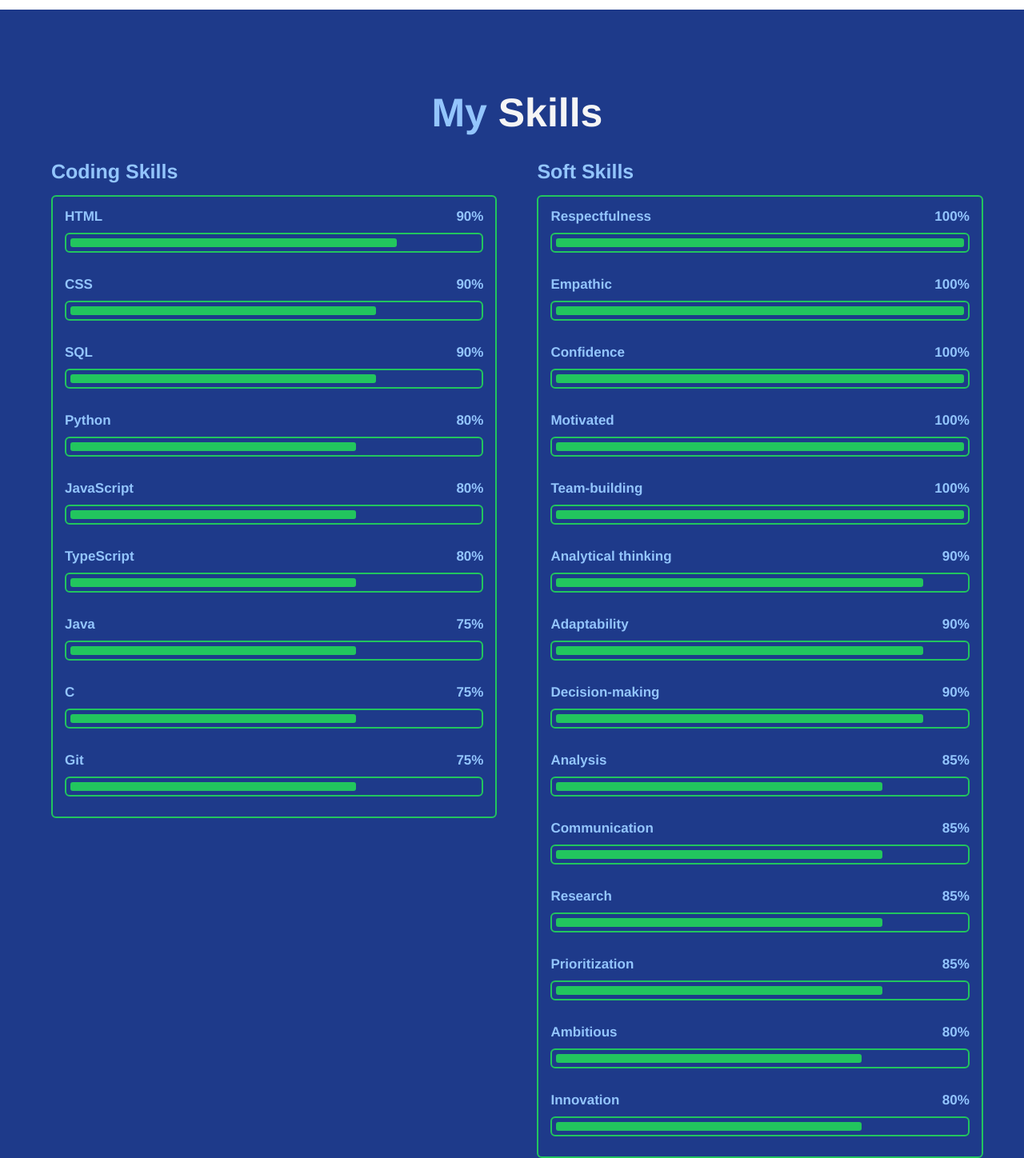
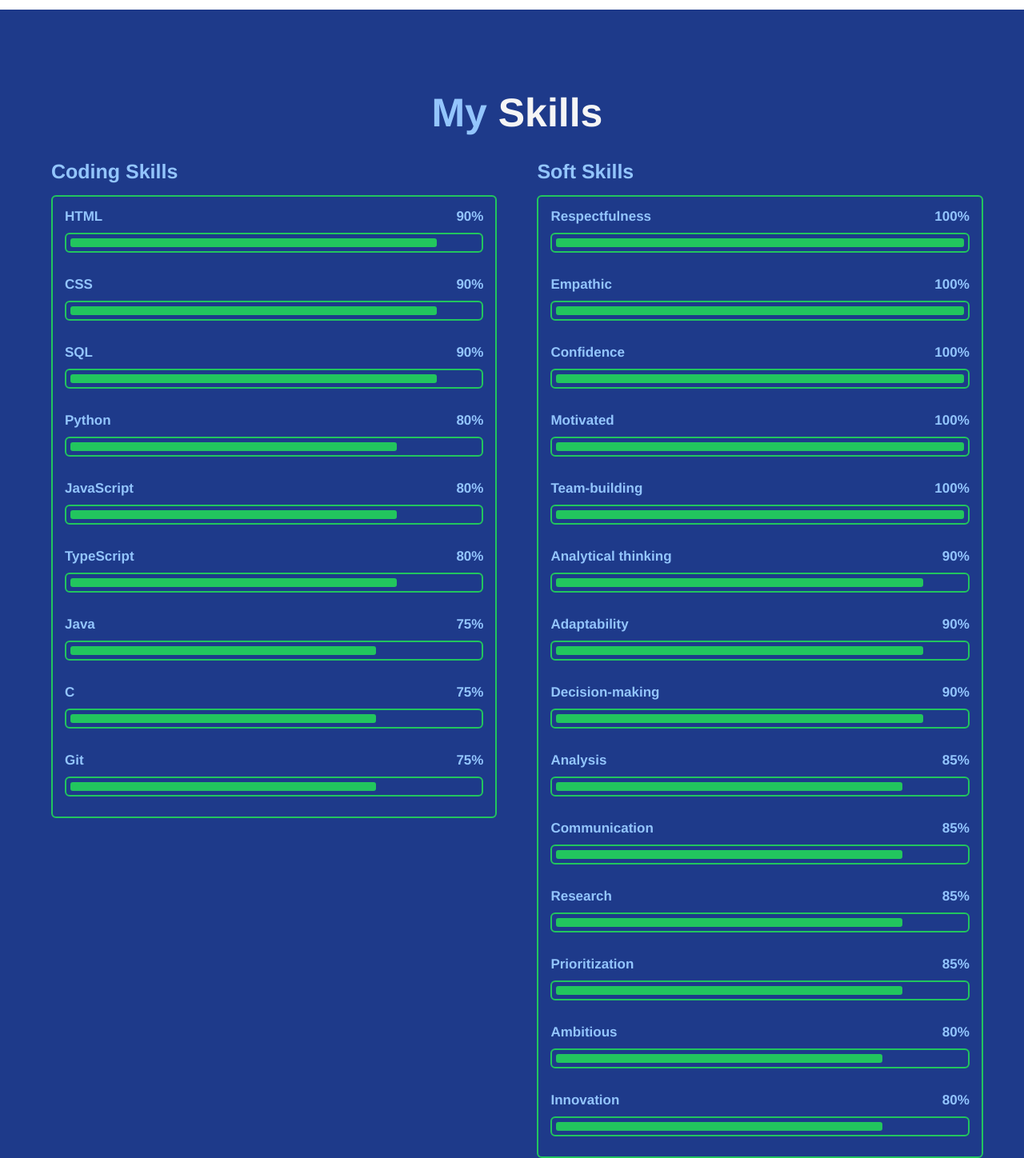
Before and after one commit to Damanger/Omar-Cruz-Portfolio, a plain HTML site: page index.html in a window 1280 px wide. Shown: the part 2891-4339 px from the top of the page at 80% size. Drawn offline with nearby package versions, Linux system fonts and the light colour scheme; some packages are replaced by stand-ins of ours; a script that the page names is missing.

Commit message:
Update style.css
updating data

```diff
--- a/style.css
+++ b/style.css
@@ -698,39 +698,39 @@ width: 100%;
 }
 
 .skills-column:nth-child(1) .skills-content .progress:nth-child(1) .bar span{
+    width: 90%;
+}
+
+.skills-column:nth-child(1) .skills-content .progress:nth-child(2) .bar span{
+    width: 90%;
+}
+
+.skills-column:nth-child(1) .skills-content .progress:nth-child(3) .bar span{
+    width: 90%;
+}
+
+.skills-column:nth-child(1) .skills-content .progress:nth-child(4) .bar span{
     width: 80%;
 }
 
-.skills-column:nth-child(1) .skills-content .progress:nth-child(2) .bar span{
+.skills-column:nth-child(1) .skills-content .progress:nth-child(5) .bar span{
+    width: 80%;
+}
+
+.skills-column:nth-child(1) .skills-content .progress:nth-child(6) .bar span{
+    width: 80%;
+}
+
+.skills-column:nth-child(1) .skills-content .progress:nth-child(7) .bar span{
     width: 75%;
 }
 
-.skills-column:nth-child(1) .skills-content .progress:nth-child(3) .bar span{
+.skills-column:nth-child(1) .skills-content .progress:nth-child(8) .bar span{
     width: 75%;
 }
 
-.skills-column:nth-child(1) .skills-content .progress:nth-child(4) .bar span{
-    width: 70%;
-}
-
-.skills-column:nth-child(1) .skills-content .progress:nth-child(5) .bar span{
-    width: 70%;
-}
-
-.skills-column:nth-child(1) .skills-content .progress:nth-child(6) .bar span{
-    width: 70%;
-}
-
-.skills-column:nth-child(1) .skills-content .progress:nth-child(7) .bar span{
-    width: 70%;
-}
-
-.skills-column:nth-child(1) .skills-content .progress:nth-child(8) .bar span{
-    width: 70%;
-}
-
 .skills-column:nth-child(1) .skills-content .progress:nth-child(9) .bar span{
-    width: 70%;
+    width: 75%;
 }
 
 .skills-column:nth-child(2) .skills-content .progress:nth-child(1) .bar span{
@@ -766,27 +766,27 @@ width: 100%;
 }
 
 .skills-column:nth-child(2) .skills-content .progress:nth-child(9) .bar span{
+    width: 85%;
+}
+
+.skills-column:nth-child(2) .skills-content .progress:nth-child(10) .bar span{
+    width: 85%;
+}
+
+.skills-column:nth-child(2) .skills-content .progress:nth-child(11) .bar span{
+    width: 85%;
+}
+
+.skills-column:nth-child(2) .skills-content .progress:nth-child(12) .bar span{
+    width: 85%;
+}
+
+.skills-column:nth-child(2) .skills-content .progress:nth-child(13) .bar span{
     width: 80%;
 }
 
-.skills-column:nth-child(2) .skills-content .progress:nth-child(10) .bar span{
+.skills-column:nth-child(2) .skills-content .progress:nth-child(14) .bar span{
     width: 80%;
-}
-
-.skills-column:nth-child(2) .skills-content .progress:nth-child(11) .bar span{
-    width: 80%;
-}
-
-.skills-column:nth-child(2) .skills-content .progress:nth-child(12) .bar span{
-    width: 80%;
-}
-
-.skills-column:nth-child(2) .skills-content .progress:nth-child(13) .bar span{
-    width: 75%;
-}
-
-.skills-column:nth-child(2) .skills-content .progress:nth-child(14) .bar span{
-    width: 75%;
 }
 
 .skills-column:nth-child(3) .skills-content .progress:nth-child(1) .bar span{
@@ -798,19 +798,19 @@ width: 100%;
 }
 
 .skills-column:nth-child(3) .skills-content .progress:nth-child(3) .bar span{
+    width: 80%;
+}
+
+.skills-column:nth-child(3) .skills-content .progress:nth-child(4) .bar span{
+    width: 80%;
+}
+
+.skills-column:nth-child(3) .skills-content .progress:nth-child(5) .bar span{
     width: 75%;
 }
 
-.skills-column:nth-child(3) .skills-content .progress:nth-child(4) .bar span{
-    width: 70%;
-}
-
-.skills-column:nth-child(3) .skills-content .progress:nth-child(5) .bar span{
-    width: 70%;
-}
-
 .skills-column:nth-child(3) .skills-content .progress:nth-child(6) .bar span{
-    width: 70%;
+    width: 75%;
 }
 
 .skills-column:nth-child(3) .skills-content .progress:nth-child(7) .bar span{
```
